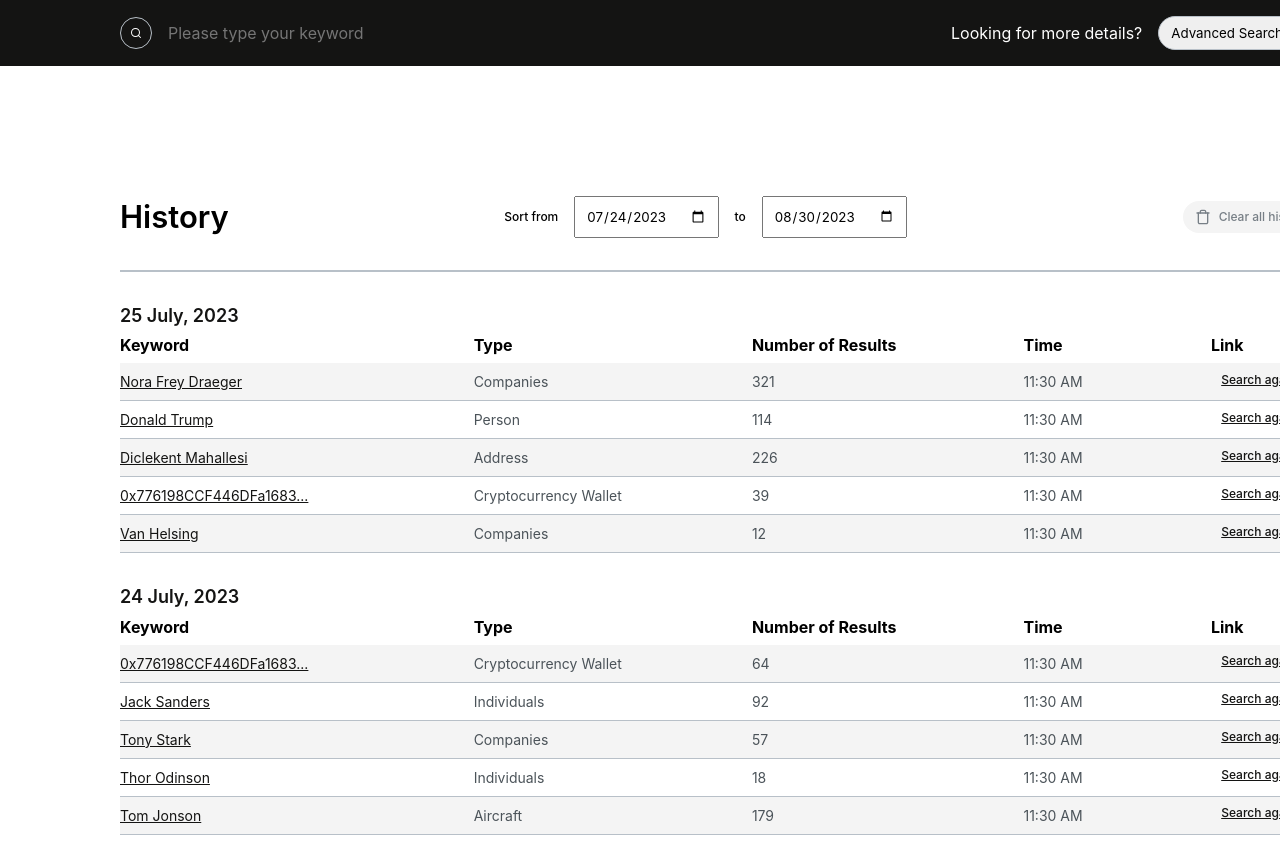
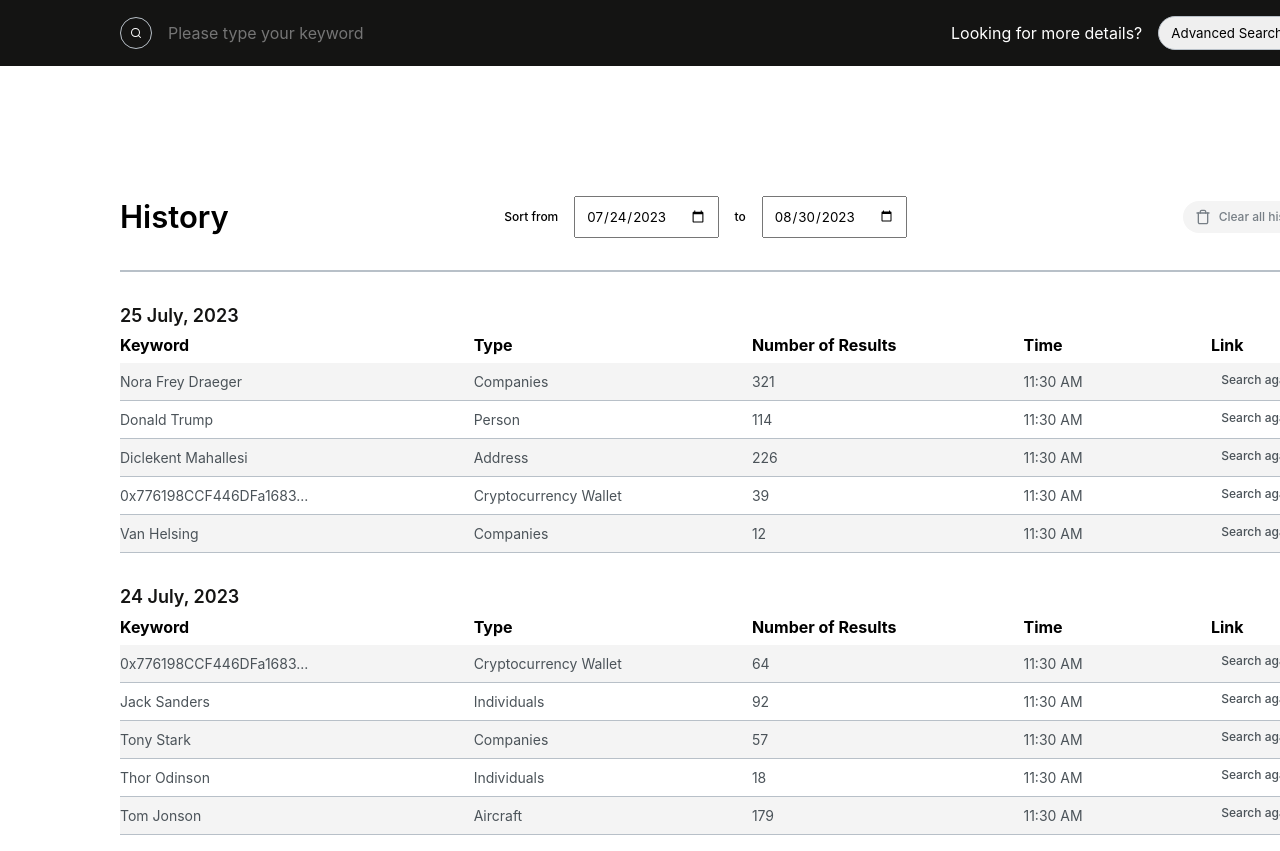
Before and after one commit to MagisterUnivers/deltaplata-searchwidget, a React (Create React App) app: page /history in a window 1280 px wide. Shown: the top 851 px of the page. Built offline with nearby package versions, Linux system fonts and the light colour scheme.

Commit message:
FIX: Table styles

```diff
--- a/src/pages/SearchHistoryPage/SearchHistoryPage.jsx
+++ b/src/pages/SearchHistoryPage/SearchHistoryPage.jsx
@@ -35,7 +35,7 @@ export function SearchHistoryPage () {
 								  .map((item) => (
   <tr key={item.number}>
     <td>
-      <Link to='/home' className='table-subtext underline'>{item.name}</Link>
+      <Link to='/home' className='table-subtext'>{item.name}</Link>
     </td>
     <td className='table-subtext'>{item.type}</td>
     <td className='table-subtext'>{item.number}</td>
@@ -71,7 +71,7 @@ export function SearchHistoryPage () {
 								  .map((item) => (
   <tr key={item.number}>
     <td>
-      <Link to='/home' className='table-subtext underline'>{item.name}</Link>
+      <Link to='/home' className='table-subtext'>{item.name}</Link>
     </td>
     <td className='table-subtext'>{item.type}</td>
     <td className='table-subtext'>{item.number}</td>
--- a/src/pages/SearchHistoryPage/SearchHistoryPage.style.scss
+++ b/src/pages/SearchHistoryPage/SearchHistoryPage.style.scss
@@ -37,8 +37,8 @@
 		text-align: left;
 	}
 
-	tr {
-	//
+	td {
+		cursor: pointer;
 	}
 
 .table-body > tr:nth-child(odd) {
@@ -48,10 +48,6 @@
 
 	tr:nth-child(even) {
 		border-bottom: 1px solid var(--main-border-color);
-	}
-
-	th {
-	//
 	}
 
 	th:nth-child(5) {
@@ -72,8 +68,12 @@
 	font-weight: 500;
 	line-height: calc(15.6 / 12);
 
-	color: var(--main-heading-color);
-	text-decoration-line: underline;
+	color: var(--main-text-color);
+
+	&:hover {
+		color: var(--main-heading-color);
+		text-decoration-line: underline;
+	}
 }
 
 .table-flex {
@@ -89,11 +89,11 @@
 	line-height: calc(21 / 14);
 
 	color: var(--main-text-color);
-}
 
-.underline {
-	color: var(--main-heading-color);
+	&:hover {
+		color: var(--main-heading-color);
 	text-decoration-line: underline;
+	}
 }
 
 .link-pointer {
```
